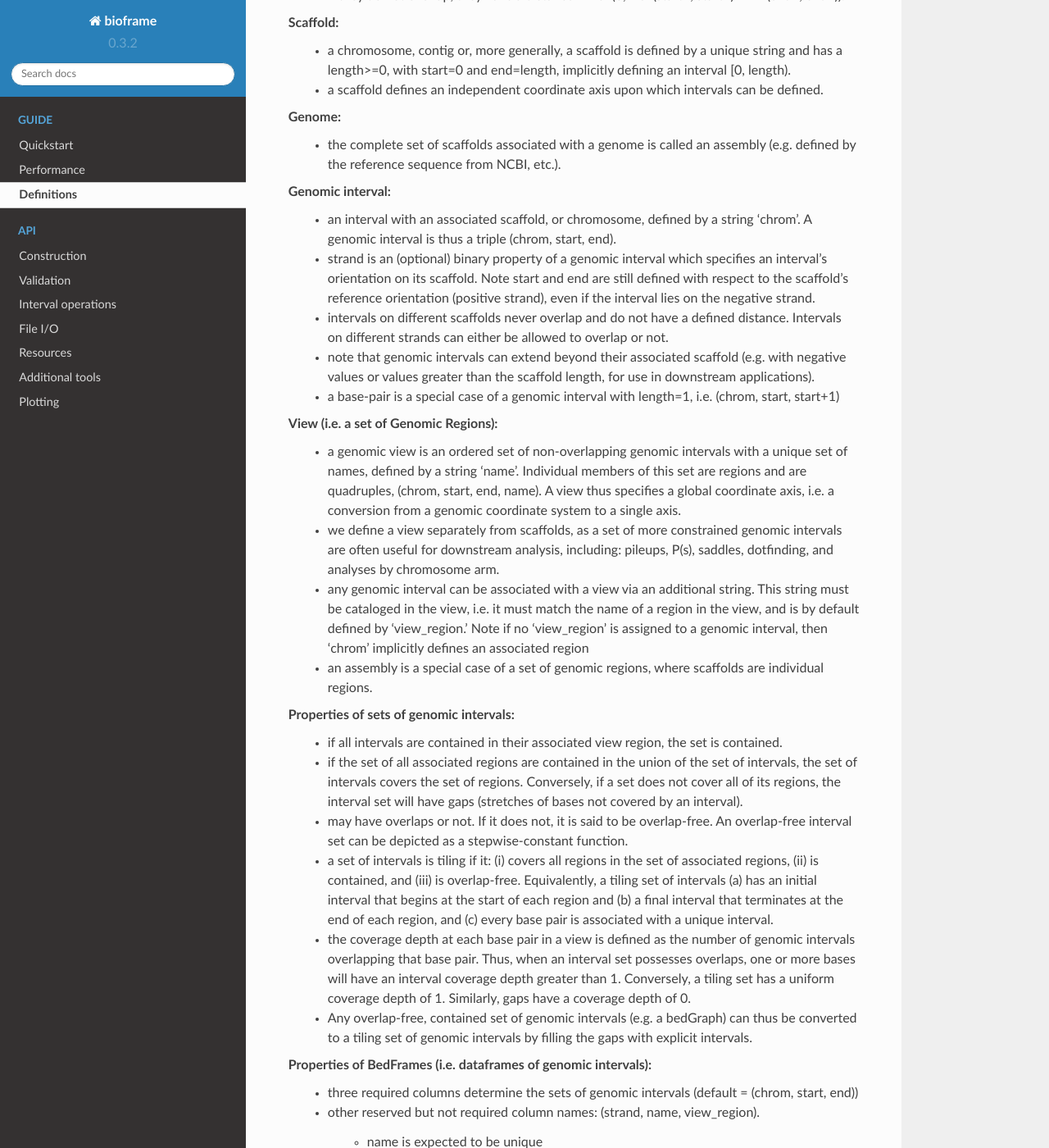
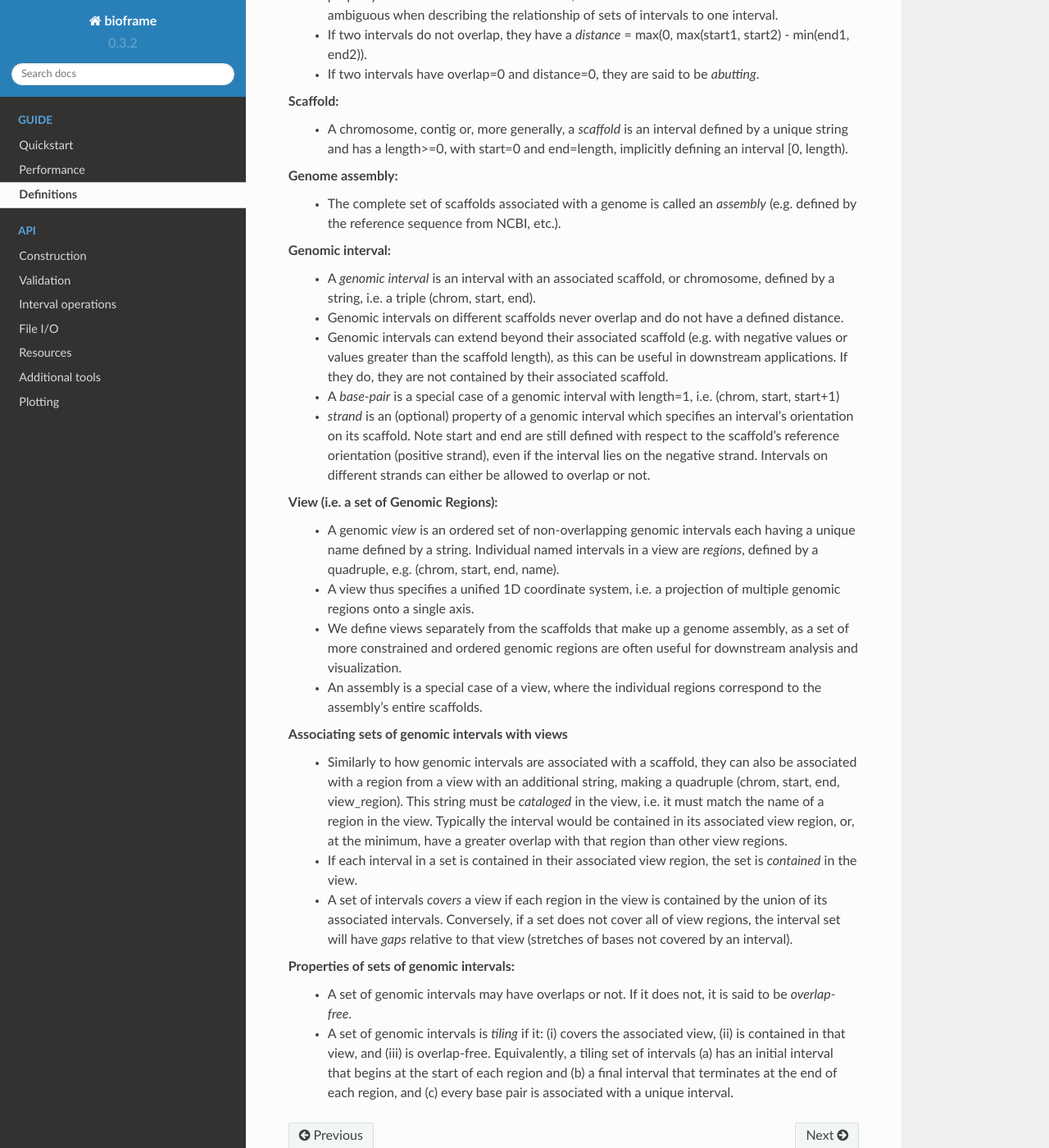
Before and after one commit to open2c/bioframe, a Sphinx documentation site: the page built from docs/guide-definitions.rst, in a window 1280 px wide and 1400 px high, scrolled down 515 px. Shown: the whole window at 82% size. Built offline with Sphinx 7.4.7 and the Read the Docs theme 2.0.0, drawn with Linux system fonts in a browser that asks for light colours; pages that are not in the unit, such as notebooks, are missing from menus; some of the changed text lies outside the part shown.

Commit message:
update-definitions

```diff
--- a/docs/guide-definitions.rst
+++ b/docs/guide-definitions.rst
@@ -3,76 +3,43 @@
 Definitions
 ===========
 
+Interval:
+    - An *interval* is a tuple of integers (start, end) with start <= end.
+    - Coordinates are assumed to be 0-based and intervals half-open (1-based ends) i.e. [start, end).
+    - An interval has a *length* equal to (end - start).
+    - A special case where start and end are the same, i.e. [X, X), is interpreted as a *point* (aka an *empty interval*, i.e. an edge between 1-bp bins). A point has zero length.
+    - Negative coordinates are permissible for both ends of an interval.
 
-Interval:
-    - A tuple of integers (start,end) with start <= end.
-    - Coordinates are assumed to be 0-based and intervals half-open (1-based ends) i.e. [start, end). A special case of [X, X) is interpreted as a point (empty interval, i.e. an edge between 1-bp bins).
-    - An interval has a length equal to (end - start). An empty interval has zero length.
-    - Negative coordinates are permissible for both ends.
-
-Properties of pairs of intervals:
-    - can either have an overlap, or not. Overlap = max(0, min(end1, end2) - max(start1, start2)). Empty intervals can have overlap = 0.
-    - if they overlap, are they contained. They are contained if the length of their overlap equals the length of the shorter of the two intervals. This property is often referred to as nested, but we use contained as it is less ambiguous for sets of intervals relative to one interval.
-    - if they do not overlap, they have a distance = max(0, max(start1, start2) - min(end1, end2)).
+Properties of a pair of intervals:
+    - Two intervals can either *overlap*, or not. The overlap length = max(0, min(end1, end2) - max(start1, start2)). Empty intervals can have overlap length = 0.
+    - When two intervals overlap, the shorter of the two intervals is said to be *contained* in the longer one if the length of their overlap equals the length of the shorter interval. This property is often referred to as nestedness, but we use the term “contained” as it is less ambiguous when describing the relationship of sets of intervals to one interval.
+    - If two intervals do not overlap, they have a *distance* = max(0, max(start1, start2) - min(end1, end2)).
+    - If two intervals have overlap=0 and distance=0, they are said to be *abutting*.
 
 Scaffold:
-    - a chromosome, contig or, more generally, a scaffold is defined by a unique string and has a length>=0, with start=0 and end=length, implicitly defining an interval [0, length).
-    - a scaffold defines an independent coordinate axis upon which intervals can be defined.
+    - A chromosome, contig or, more generally, a *scaffold* is an interval defined by a unique string and has a length>=0, with start=0 and end=length, implicitly defining an interval [0, length).
 
-Genome:
-    - the complete set of scaffolds associated with a genome is called an assembly (e.g. defined by the reference sequence from NCBI, etc.).
+Genome assembly:
+    - The complete set of scaffolds associated with a genome is called an *assembly* (e.g. defined by the reference sequence from NCBI, etc.).
 
 Genomic interval:
-    - an interval with an associated scaffold, or chromosome, defined by a string ‘chrom’. A genomic interval is thus a triple (chrom, start, end).
-    - strand is an (optional) binary property of a genomic interval which specifies an interval’s orientation on its scaffold. Note start and end are still defined with respect to the scaffold’s reference orientation (positive strand), even if the interval lies on the negative strand.
-    - intervals on different scaffolds never overlap and do not have a defined distance. Intervals on different strands can either be allowed to overlap or not.
-    - note that genomic intervals can extend beyond their associated scaffold (e.g. with negative values or values greater than the scaffold length, for use in downstream applications).
-    - a base-pair is a special case of a genomic interval with length=1, i.e. (chrom, start, start+1)
+    - A *genomic interval* is an interval with an associated scaffold, or chromosome, defined by a string, i.e. a triple (chrom, start, end).
+    - Genomic intervals on different scaffolds never overlap and do not have a defined distance.
+    - Genomic intervals can extend beyond their associated scaffold (e.g. with negative values or values greater than the scaffold length), as this can be useful in downstream applications. If they do, they are not contained by their associated scaffold.
+    - A *base-pair* is a special case of a genomic interval with length=1, i.e. (chrom, start, start+1)
+    - *strand* is an (optional) property of a genomic interval which specifies an interval’s orientation on its scaffold. Note start and end are still defined with respect to the scaffold’s reference orientation (positive strand), even if the interval lies on the negative strand. Intervals on different strands can either be allowed to overlap or not.
 
 View (i.e. a set of Genomic Regions):
-    - a genomic view is an ordered set of non-overlapping genomic intervals with a unique set of names, defined by a string ‘name’. Individual members of this set are regions and are quadruples, (chrom, start, end, name). A view thus specifies a global coordinate axis, i.e. a conversion from a genomic coordinate system to a single axis.
-    - we define a view separately from scaffolds, as a set of more constrained genomic intervals are often useful for downstream analysis, including: pileups, P(s), saddles, dotfinding, and analyses by chromosome arm.
-    - any genomic interval can be associated with a view via an additional string. This string must be cataloged in the view, i.e. it must match the name of a region in the view, and is by default defined by ‘view_region.’ Note if no ‘view_region’ is assigned to a genomic interval, then ‘chrom’ implicitly defines an associated region
-    - an assembly is a special case of a set of genomic regions, where scaffolds are individual regions.
+    - A genomic *view* is an ordered set of non-overlapping genomic intervals each having a unique name defined by a string. Individual named intervals in a view are *regions*, defined by a quadruple, e.g. (chrom, start, end, name).
+    - A view thus specifies a unified 1D coordinate system, i.e. a projection of multiple genomic regions onto a single axis.
+    - We define views separately from the scaffolds that make up a genome assembly, as a set of more constrained and ordered genomic regions are often useful for downstream analysis and visualization.
+    - An assembly is a special case of a view, where the individual regions correspond to the assembly’s entire scaffolds.
+
+Associating sets of genomic intervals with views
+    - Similarly to how genomic intervals are associated with a scaffold, they can also be associated with a region from a view with an additional string, making a quadruple (chrom, start, end, view_region). This string must be *cataloged* in the view, i.e. it must match the name of a region in the view. Typically the interval would be contained in its associated view region, or, at the minimum, have a greater overlap with that region than other view regions.
+    - If each interval in a set is contained in their associated view region, the set is *contained* in the view.
+    - A set of intervals *covers* a view if each region in the view is contained by the union of its associated intervals. Conversely, if a set does not cover all of view regions, the interval set will have *gaps* relative to that view (stretches of bases not covered by an interval).
 
 Properties of sets of genomic intervals:
-    - if all intervals are contained in their associated view region, the set is contained.
-    - if the set of all associated regions are contained in the union of the set of intervals, the set of intervals covers the set of regions. Conversely, if a set does not cover all of its regions, the interval set will have gaps (stretches of bases not covered by an interval).
-    - may have overlaps or not. If it does not, it is said to be overlap-free. An overlap-free interval set can be depicted as a stepwise-constant function.
-    - a set of intervals is tiling if it: (i) covers all regions in the set of associated regions, (ii) is contained, and (iii) is overlap-free. Equivalently, a tiling set of intervals (a) has an initial interval that begins at the start of each region and (b) a final interval that terminates at the end of each region, and (c) every base pair is associated with a unique interval.
-    - the coverage depth at each base pair in a view is defined as the number of genomic intervals overlapping that base pair. Thus, when an interval set possesses overlaps, one or more bases will have an interval coverage depth greater than 1. Conversely, a tiling set has a uniform coverage depth of 1. Similarly, gaps have a coverage depth of 0.
-    - Any overlap-free, contained set of genomic intervals (e.g. a bedGraph) can thus be converted to a tiling set of genomic intervals by filling the gaps with explicit intervals.
-
-Properties of BedFrames (i.e. dataframes of genomic intervals):
-    - three required columns determine the sets of genomic intervals (default = (chrom, start, end))
-    - other reserved but not required column names: (strand, name, view_region).
-
-        - name is expected to be unique
-        - view_region is expected to point to a region in a view with a matching name
-        - strand is expected to be encoded with strings (‘+’, ‘-’, ‘.’).
-
-    - additional columns are allowed: zodiac_sign, soundcloud, twitter_name, etc.
-    - repeated intervals are allowed
-    - meant to be compatible with BED format
-    - pandas index is not used
-    - intervals can be sorted:
-
-        - scaffold-sorted: on (chrom, start, end), where chr is sorted lexicographically
-        - view-sorted: on (view_region, start, end) where view_region is sorted by order in the view
-
-    - null values are allowed, but only as pd.NA (using np.nan is discouraged as it results in unwanted type re-casting)
-
-ViewFrame:
-    - genomic interval dataframe where:
-
-        - items  are a quadruple (chrom, start, end, name)
-        - items in name column are unique (each region has a unique name), and by default provides a lookup table for the view_region
-        - no null values
-        - intervals are non-overlapping
-
-    - views can be defined by:
-
-        - dictionary of string:ints (start=0 assumed) or string:tuples (start,end)
-        - pandas series chromsizes (start=0, name=chrom)
-
-    - often a (sorted) set of contigs
+    - A set of genomic intervals may have overlaps or not. If it does not, it is said to be *overlap-free*.
+    - A set of genomic intervals is *tiling* if it: (i) covers the associated view, (ii) is contained in that view, and (iii) is overlap-free. Equivalently, a tiling set of intervals (a) has an initial interval that begins at the start of each region and (b) a final interval that terminates at the end of each region, and (c) every base pair is associated with a unique interval.
```
